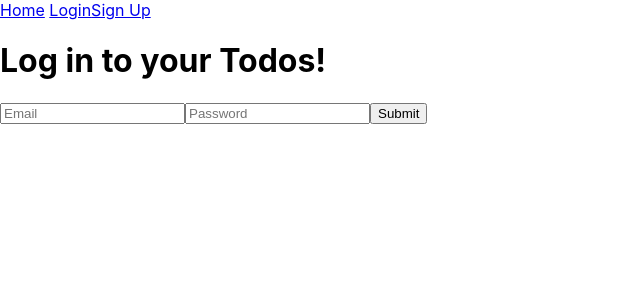
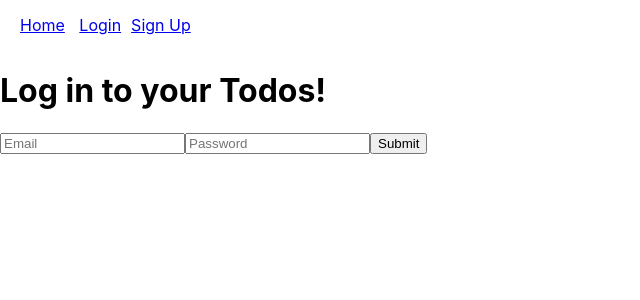
Before and after one commit to ecnelson1/to-do-front-end, a React (Create React App) app: page /login in a window 1280 px wide. Shown: the top 300 px of the page, without its empty margins (0-640 px from the left). Built offline with nearby package versions, Linux system fonts and the light colour scheme.

Commit message:
added css and allowed users to easily see remaining vs completed tasks

```diff
--- a/src/App.css
+++ b/src/App.css
@@ -36,3 +36,29 @@
     transform: rotate(360deg);
   }
 }
+.task {
+  border: solid 3px rgb(91, 209, 68);
+  border-radius: 5px;
+  width: 50%;
+  padding: 10px;
+  cursor: pointer;
+  transition: all .2s ease-in-out;
+  background-color: crimson;
+}
+
+.task:hover {
+  background-color: rgb(13, 114, 37);
+}
+
+.completed {
+  text-decoration: line-through;
+  background-color: chartreuse;
+}
+.header{
+  justify-content: space-evenly;
+  padding: 15px;
+}
+
+a {
+  margin: 5px;
+}
--- a/src/App.js
+++ b/src/App.js
@@ -1,4 +1,5 @@
 import React, { Component } from 'react';
+import './App.css';
 import {
     BrowserRouter as Router,
     Route,
@@ -10,6 +11,7 @@ import SignUpPage from './AuthPages/signup.js'
 import LoginPage from './AuthPages/login.js'
 import TodosPage from './TodosListPage/todos-list.js';
 import { getUserFromLocalStorage, putUserInLocalStorage } from './localStorageUtils.js';
+
 
 export default class App extends Component {
     state = {
--- a/src/components/pageheader.js
+++ b/src/components/pageheader.js
@@ -6,7 +6,7 @@ import { NavLink, withRouter } from 'react-router-dom'
 export default withRouter(class PageHeader extends Component {
     render() {
         return (
-            <div>
+            <div className='header'>
                 <NavLink to = "/"> Home</NavLink>
                 {
                 this.props.token && <> <NavLink to ='/todos'>Todos</NavLink>
```
